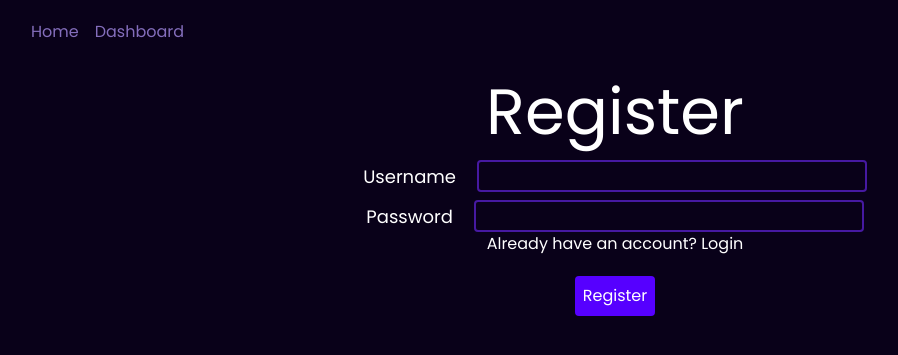
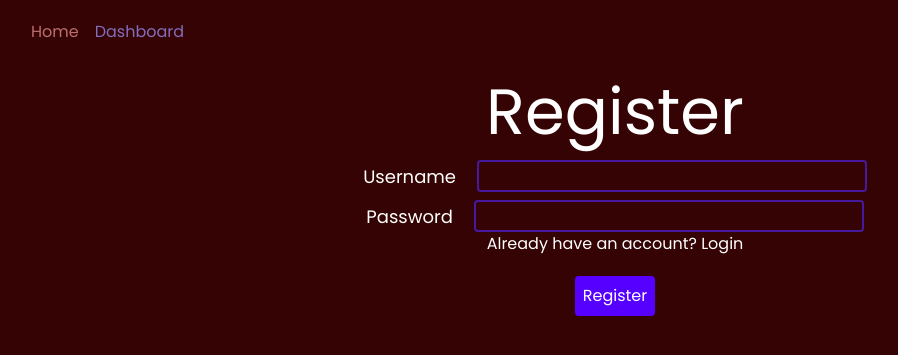
Before and after one commit to StarNumber12046/PyShortener, a Flask app: page /register in a window 1280 px wide. Shown: the top 355 px of the page, without its empty margins (25-923 px from the left). Run offline with Flask 2, Linux system fonts and the light colour scheme; some libraries are stand-ins or nearby versions.

Commit message:
Update register.html

```diff
--- a/templates/register.html
+++ b/templates/register.html
@@ -16,7 +16,7 @@
         integrity="sha384-O8whS3fhG2OnA5Kas0Y9l3cfpmYjapjI0E4theH4iuMD+pLhbf6JI0jIMfYcK3yZ" crossorigin="anonymous">
 </head>
 
-<body style="background-color: #090119; font-family: poppins;" class="">
+<body style="background-color: #350303; font-family: poppins;" class="">
     <nav class="">
         <div class="max-w-7xl mx-auto px-2 sm:px-6 lg:px-8" style="color: #846ebc;">
             <div class="relative flex items-center justify-between h-16">
@@ -30,7 +30,7 @@
                 <div class="sm:block sm:ml-6">
                     <div class="flex space-x-4">
                         <!-- Current: "bg-gray-900 text-white", Default: "text-gray-300 hover:bg-gray-700 hover:text-white" -->
-                        <a href="#" class="" aria-current="page" style="color: #846ebc;">Home</a>
+                        <a href="#" class="" aria-current="page" style="color: #BC6E6E;">Home</a>
                         <a href="/dashboard" class="" aria-current="page" style="color: #846ebc;">Dashboard</a>
 
 
```
